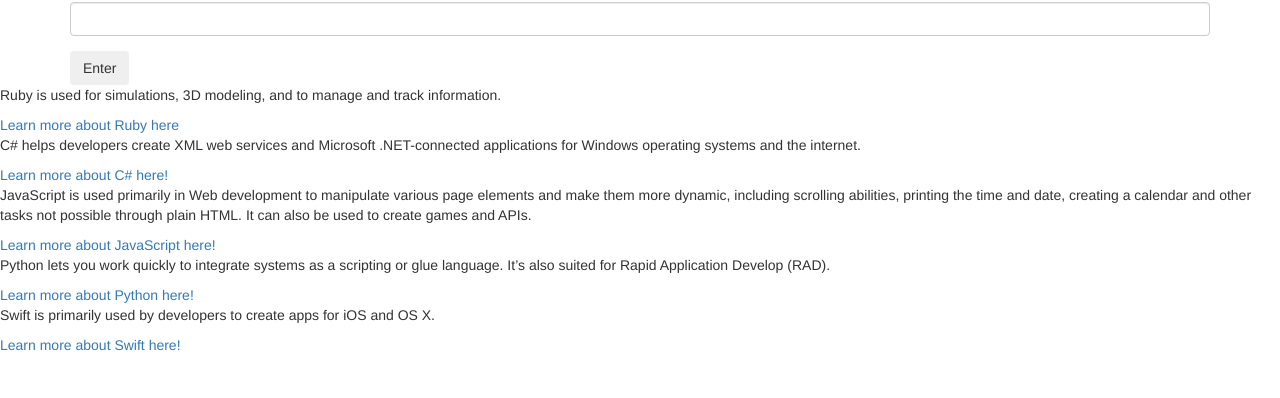
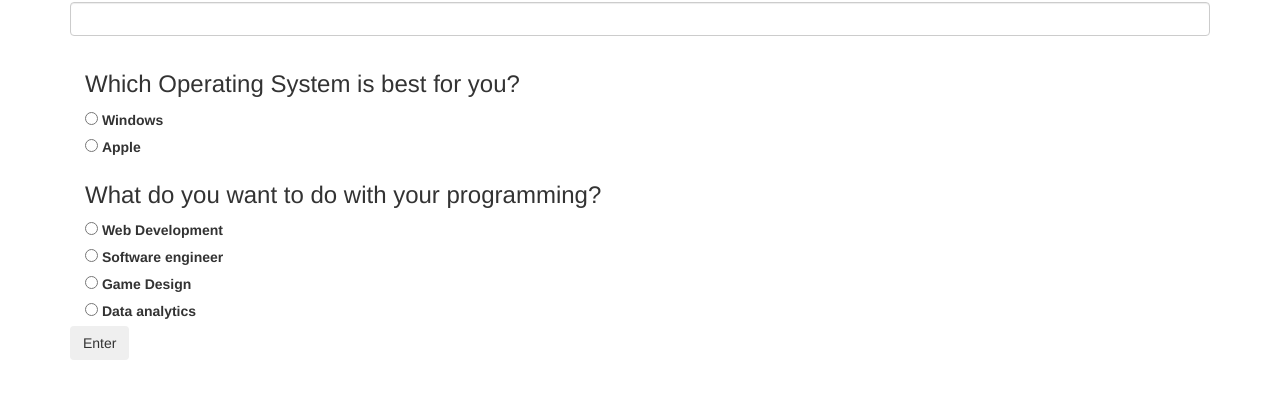
Before and after one commit to SJerrod/Programlanguage, a plain HTML site: page index.html in a window 1280 px wide. Shown: the part 356-754 px from the top of the page. Drawn offline with Linux system fonts and the light colour scheme.

Commit message:
Add two radio questions with multiple choice

```diff
--- a/css/styles.css
+++ b/css/styles.css
@@ -0,0 +1,3 @@
+.languages {
+  display: none;
+}
--- a/index.html
+++ b/index.html
@@ -22,7 +22,36 @@
           <label for="name">Please enter you name</label>
           <input id="name" class="form-control" type="text">
         </div>
-
+        <div class="container">
+          <h3>Which Operating System is best for you?</h3>
+          <div class="form-check form-check-inline">
+            <input class="form-check-input" type="radio" name="oS" id="operatingSystem" value="windows">
+            <label class="form-check-label" for="operatingSystem">Windows</label>
+          </div>
+          <div class="form-check form-check-inline">
+            <input class="form-check-input" type="radio" name="oS" id="operatingSystem" value="apple">
+            <label class="form-check-label" for="operatingSystem">Apple</label>
+          </div>
+        </div>
+        <div class="container">
+          <h3>What do you want to do with your programming?</h3>
+          <div class="form-check form-check-inline">
+            <input class="form-check-input" type="radio" name="develop" id="programDevelopment" value="webDev">
+            <label class="form-check-label" for="programDevelopment">Web Development</label>
+          </div>
+          <div class="form-check form-check-inline">
+            <input class="form-check-input" type="radio" name="develop" id="programDevelopment" value="software">
+            <label class="form-check-label" for="programDevelopment">Software engineer</label>
+          </div>
+          <div class="form-check form-check-inline">
+            <input class="form-check-input" type="radio" name="develop" id="programDevelopment" value="gameDev">
+            <label class="form-check-label" for="programDevelopment">Game Design</label>
+          </div>
+          <div class="form-check form-check-inline">
+            <input class="form-check-input" type="radio" name="develop" id="programDevelopment" value="data">
+            <label class="form-check-label" for="programDevelopment">Data analytics</label>
+          </div>
+        </div>
         <button type="submit" class="btn">Enter</button>
       </form>
     </div>
```
